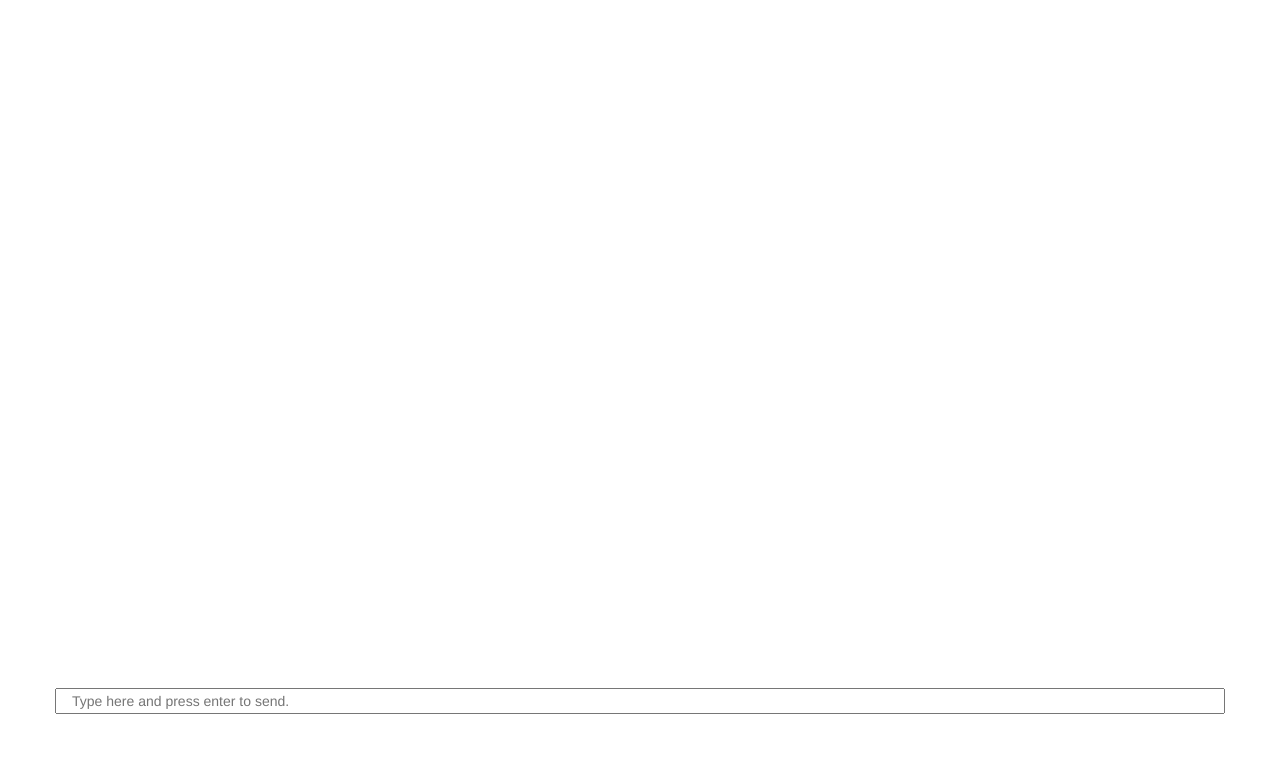
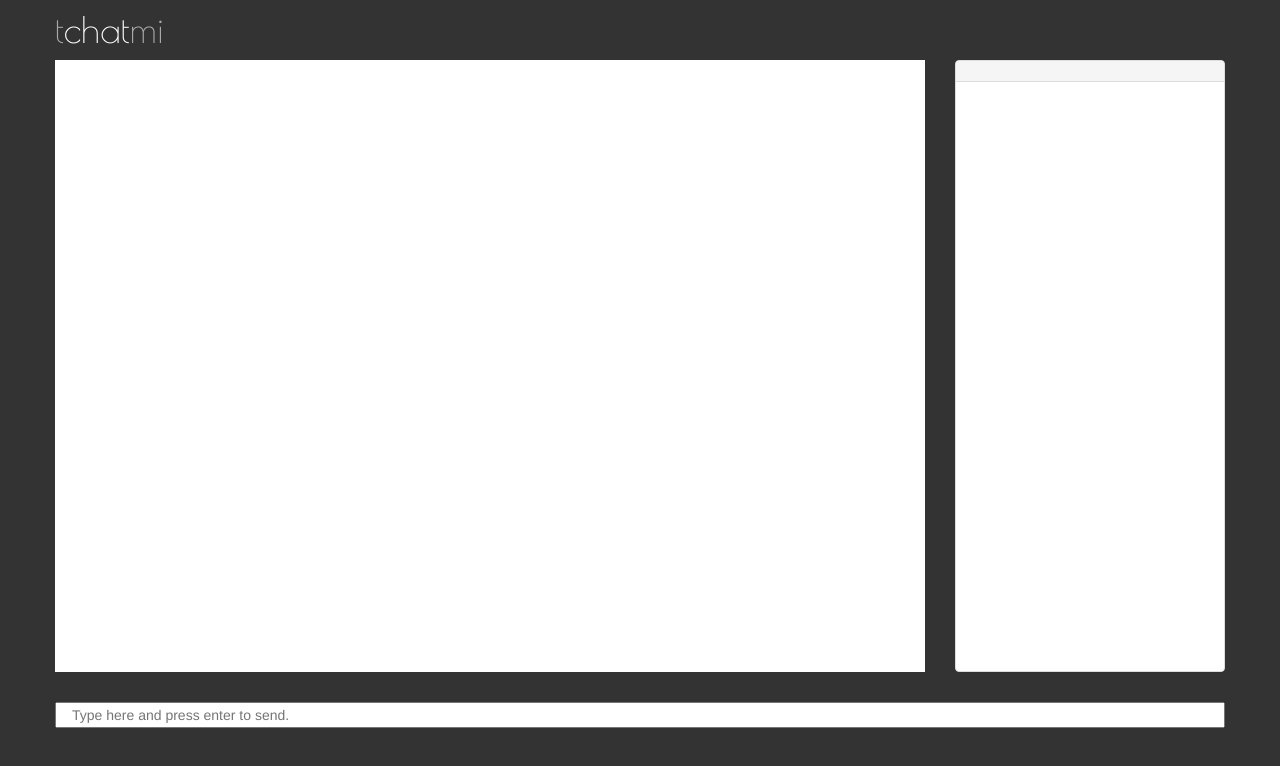
Before and after one commit to erichsu7/tchatmi, a website: page public/index.html in a window 1280 px wide. Drawn offline with nearby package versions, Linux system fonts and the light colour scheme; no server answers.

Commit message:
More styling

```diff
--- a/public/index.html
+++ b/public/index.html
@@ -2,10 +2,11 @@
 <html>
   <head>
     <script src="//code.jquery.com/jquery-1.11.2.min.js"></script>
+    <link rel="stylesheet" href="https://maxcdn.bootstrapcdn.com/bootstrap/3.3.4/css/bootstrap.min.css">
+    <link href='http://fonts.googleapis.com/css?family=Poiret+One' rel='stylesheet' type='text/css'>
     <script src="/socket.io/socket.io.js"></script>
     <script src="/javascripts/chat.js"></script>
     <script src="/javascripts/chat_ui.js"></script>
-    <link rel="stylesheet" href="https://maxcdn.bootstrapcdn.com/bootstrap/3.3.4/css/bootstrap.min.css">
     <link rel="stylesheet" href="/stylesheets/application.css">
     <script>
       (function () {
@@ -17,6 +18,7 @@
     <title>tchatmi</title>
   </head>
   <body>
+    <h1 id="header-logo">t<span id="header-logo-chat">chat</span>mi</h1>
 
     <main id="chat-messages-container" class="col-md-9">
       <ul id="chat-messages-list" class="list-group">
@@ -24,8 +26,14 @@
     </main>
 
     <aside id="room-roster-container" class="col-md-3">
-      <h1 id="room-name"></h1>
-      <div id="room-roster">
+      <div class="panel panel-default">
+        <div class="panel-heading">
+          <h3 id= "room-name" class="panel-title"></h3>
+        </div>
+        <div class="panel-body">
+          <div id="room-roster">
+          </div>
+        </div>
       </div>
     </aside>
 
--- a/public/javascripts/chat_ui.js
+++ b/public/javascripts/chat_ui.js
@@ -49,9 +49,9 @@
   };
 
   ChatUI.prototype.appendNickname = function (nickname) {
-    var $li = $("<li class=\"room-roster-item\">");
-    $li.text(nickname);
-    this.roomRoster.append($li);
+    var $div = $("<div class=\"room-roster-item\">");
+    $div.text(nickname);
+    this.roomRoster.append($div);
   }
 
   ChatUI.prototype.handleMessage = function () {
--- a/public/stylesheets/application.css
+++ b/public/stylesheets/application.css
@@ -2,8 +2,24 @@ body {
   position: absolute;
   height: 100%;
   width: 100%;
-  box-sizing: border-box;
-  padding: 40px;
+  padding: 60px 40px;
+  background-color: #333;
+}
+
+ul {
+  list-style-type: none;
+}
+
+#header-logo {
+  position: absolute;
+  top: -10px;
+  left: 55px;
+  color: #aaa;
+  font-family: "Poiret One";
+}
+
+#header-logo-chat {
+  color: #fff;
 }
 
 #chat-messages-container,
@@ -11,7 +27,19 @@ body {
     height: 90%;
   }
 
+#room-roster-container > div {
+  height: 100%;
+}
+
 #chat-messages-list {
   height: 100%;
   overflow: auto;
 }
+
+#chat-messages-list {
+  background-color: #fff;
+}
+
+#message-form {
+  margin-top: 30px;
+}
```
